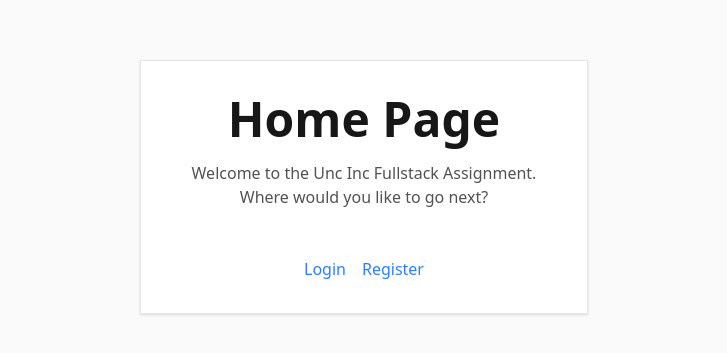
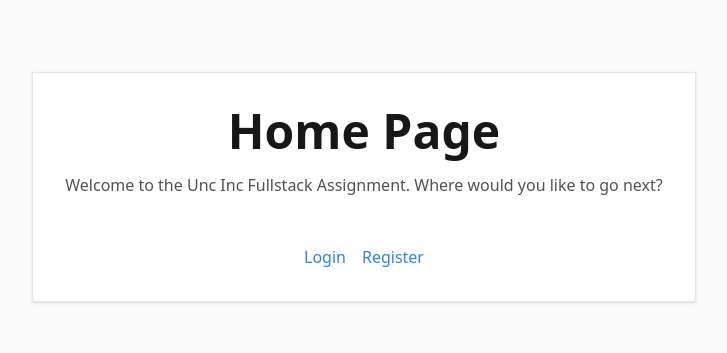
Before and after one commit to rvanpraet/unc-inc-fullstack-assignment, a React app in the folder frontend/: page / in a window 1280 px wide. Shown: the part 213-566 px from the top of the page, without its empty margins (276-1003 px from the left). Built offline with nearby package versions, Linux system fonts and the light colour scheme; no server answers; the HTML template or start-up script is replaced by a standard one.

Commit message:
FE: Small spacing fix for login and register screen

```diff
--- a/frontend/src/components/GeneralFormError.tsx
+++ b/frontend/src/components/GeneralFormError.tsx
@@ -1,5 +1,3 @@
-// General form error component
-
 export function GeneralFormError({ message }: { message: string }) {
     return <div className="rounded-md bg-red-50 p-3 text-sm text-red-800">{message}</div>
 }
--- a/frontend/src/layouts/MainLayout.tsx
+++ b/frontend/src/layouts/MainLayout.tsx
@@ -20,7 +20,7 @@ export function MainLayout({
     align = 'start',
     className = '',
 }: Props) {
-    const widthClass = fullWidth ? 'w-screen' : `max-w-${width}`
+    const widthClass = fullWidth ? 'w-screen' : `max-md:w-screen md:max-w-${width}`
 
     const classes = twMerge('relative flex min-h-screen items-center justify-center bg-neutral-50', className)
     const wrapperClasses = twMerge(
```
